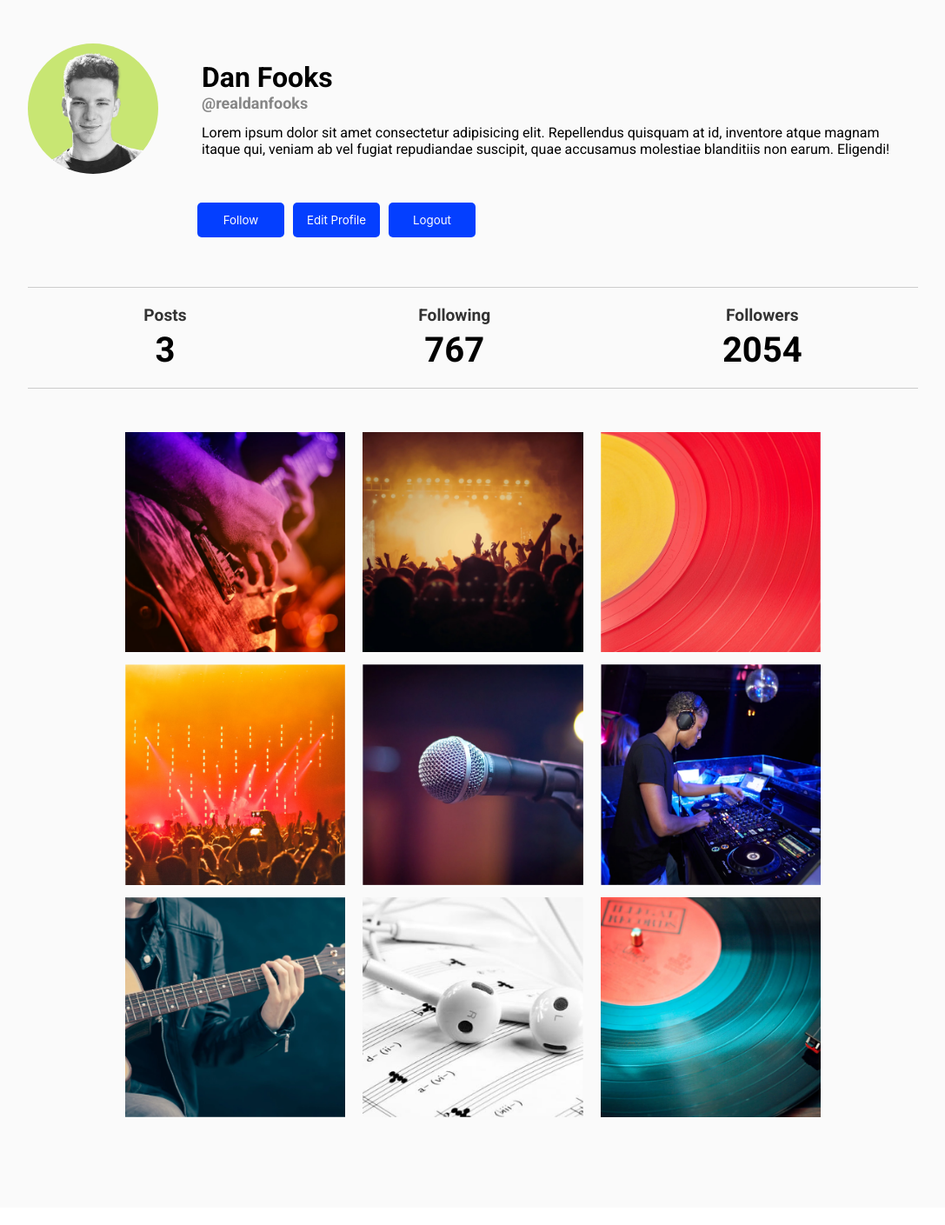
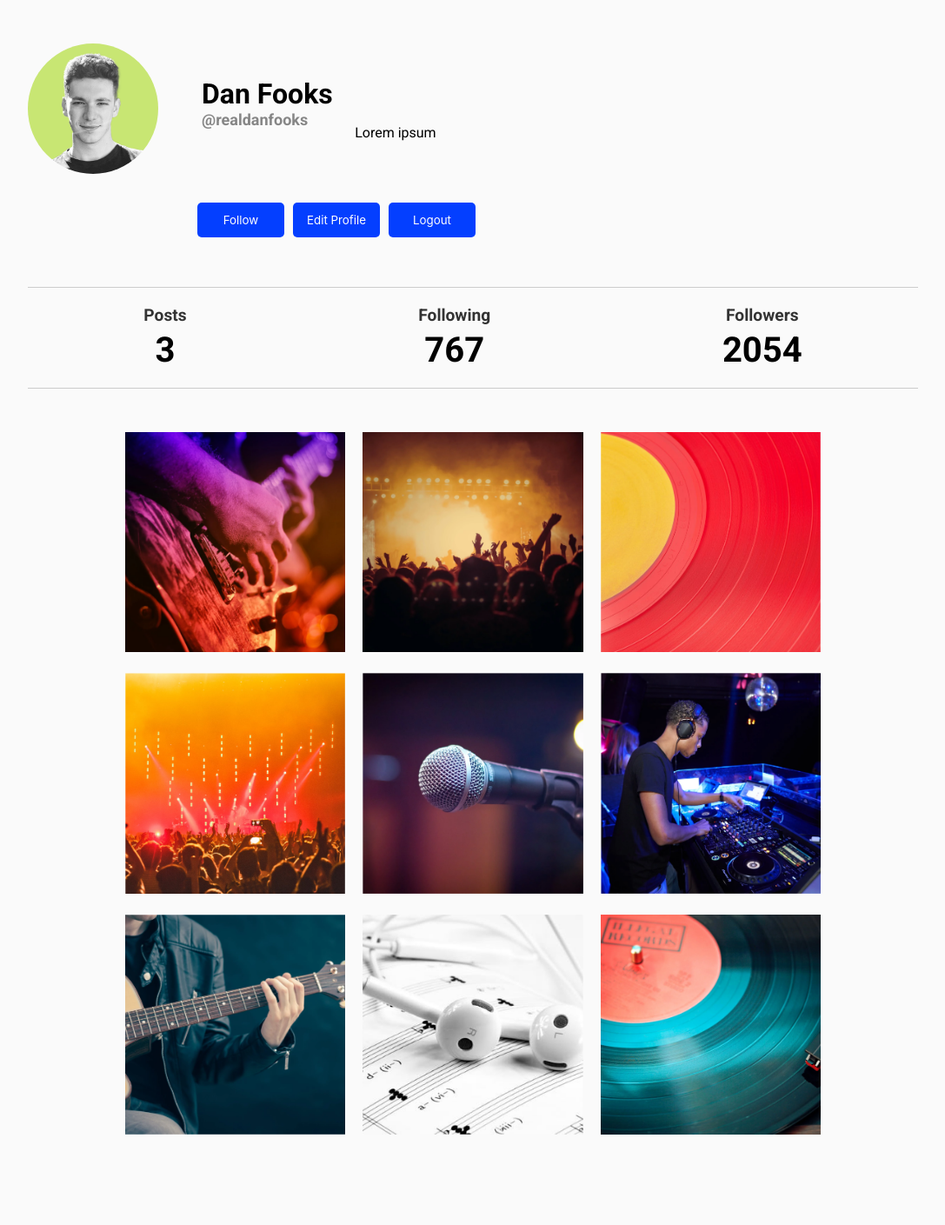
Before and after one commit to danfooks/instagram-clone, a PHP site: page /user.php in a window 1280 px wide. Shown: the part 50-1459 px from the top of the page at 87% size, without its empty margins (96-1183 px from the left). Before the commit the page ends 1335 px from the top, so only its background shows below. Run offline with PHP 8.4, Linux system fonts and the light colour scheme.

Commit message:
update seeded pictures to enable mapping

```diff
--- a/user.php
+++ b/user.php
@@ -25,7 +25,7 @@
 
           <div class="dropdown">
             <div class="dropdown-menu" aria-labelledby="dropdownMenuButton">
-              <a class="dropdown-item" href="./account.php">Account</a>
+              <a class="dropdown-item" href="./user.php">Profile</a>
               <a class="dropdown-item" onclick="logout()">Log Out</a>
             </div>
           </div>
@@ -39,10 +39,7 @@
         <h1 class="name">Dan Fooks</h1>
         <p class="username">@realdanfooks</p>
         <p>
-          Lorem ipsum dolor sit amet consectetur adipisicing elit. Repellendus
-          quisquam at id, inventore atque magnam itaque qui, veniam ab vel
-          fugiat repudiandae suscipit, quae accusamus molestiae blanditiis non
-          earum. Eligendi!
+          Lorem ipsum
         </p>
       </div>
     </div>
@@ -75,13 +72,9 @@
         <div class="col-4"><img src="img/seeds/cover 1.png" /></div>
         <div class="col-4"><img src="img/seeds/cover 2.png" /></div>
         <div class="col-4"><img src="img/seeds/cover 3.png" /></div>
-      </div>
-      <div class="row">
         <div class="col-4"><img src="img/seeds/cover 4.png" /></div>
         <div class="col-4"><img src="img/seeds/cover 5.png" /></div>
         <div class="col-4"><img src="img/seeds/cover 6.png" /></div>
-      </div>
-      <div class="row">
         <div class="col-4"><img src="img/seeds/cover 7.png" /></div>
         <div class="col-4"><img src="img/seeds/cover 8.png" /></div>
         <div class="col-4"><img src="img/seeds/cover 9.png" /></div>
```
